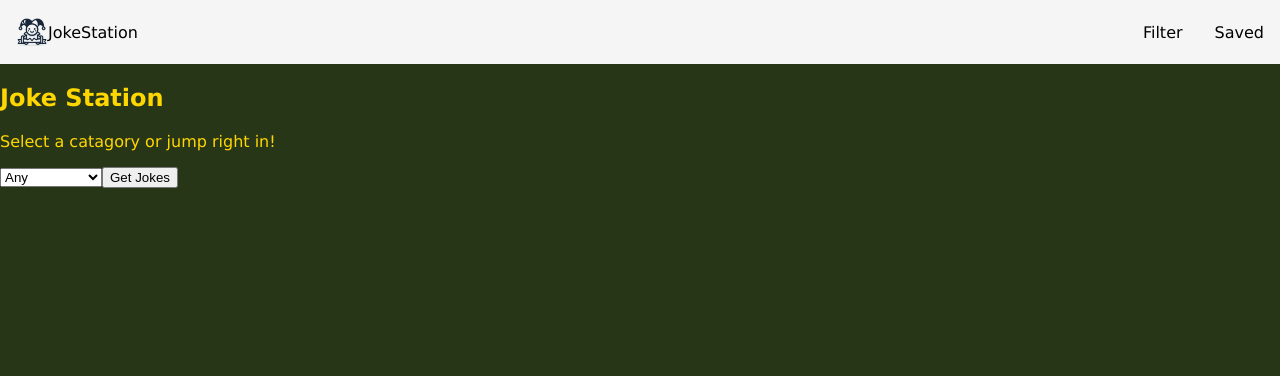
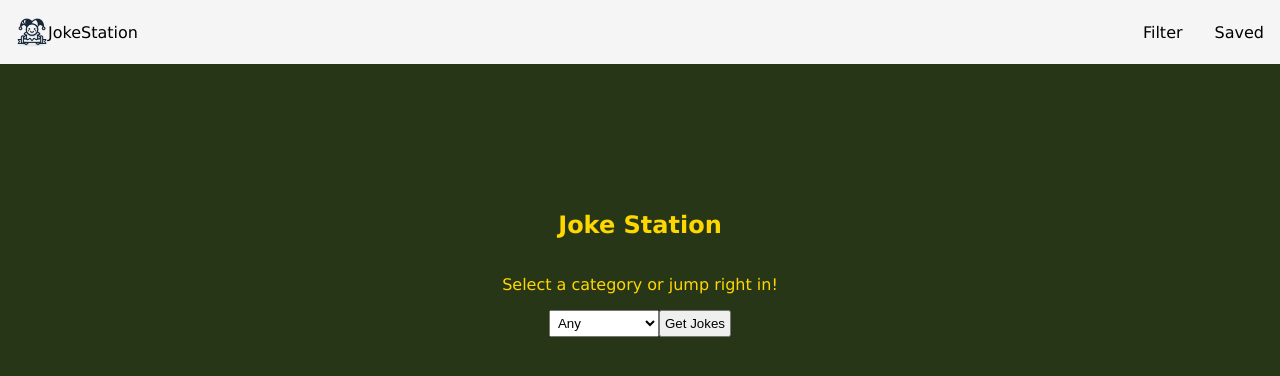
Before and after one commit to iamtemi/jokestation, a React (Vite) app: page / in a window 1280 px wide. Shown: the top 376 px of the page. Built offline with nearby package versions, Linux system fonts and the light colour scheme.

Commit message:
Style landing page

```diff
--- a/src/pages/LandingPage/LandingPage.jsx
+++ b/src/pages/LandingPage/LandingPage.jsx
@@ -3,18 +3,17 @@ import "./LandingPage.scss";
 import { useNavigate } from "react-router-dom";
 
 export default function LandingPage() {
-
   const navigate = useNavigate();
 
   function handleSubmit(e) {
     e.preventDefault();
-    navigate(`/${e.target.category.value}`)
+    navigate(`/${e.target.category.value}`);
   }
   return (
     <section className="landing">
       <h1 className="landing__title">Joke Station</h1>
       <p className="landing_instructions">
-        Select a catagory or jump right in!
+        Select a category or jump right in!
       </p>
       <form className="landing_category" onSubmit={handleSubmit}>
         {/* Any, Misc, Programming, Dark, Pun, Spooky, Christmas */}
--- a/src/pages/LandingPage/LandingPage.scss
+++ b/src/pages/LandingPage/LandingPage.scss
@@ -0,0 +1,15 @@
+.landing {
+  height: 50vh;
+  display: flex;
+  flex-direction: column;
+  align-items: center;
+  justify-content: center;
+
+  &__select {
+    padding: 0.25rem;
+  }
+
+  &__button {
+    padding: 0.25rem;
+  }
+}
```
